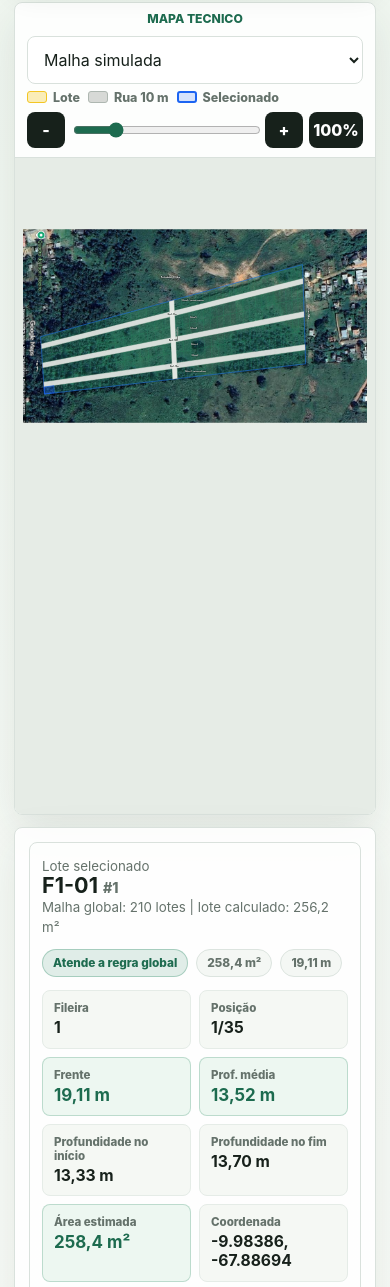
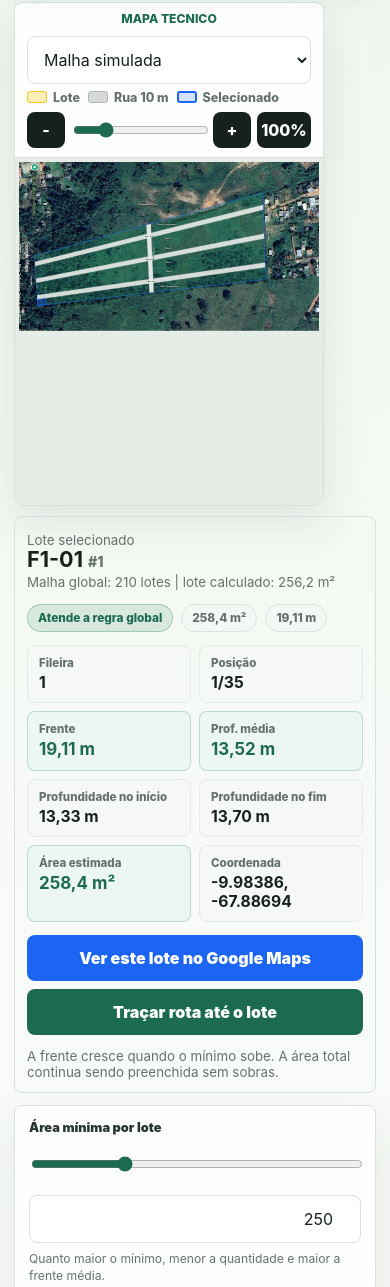
Before and after one commit to EDUARDOESDV/Terras, a website: page index.html in a window 390 px wide. Shown: the part 264-1551 px from the top of the page. Drawn offline with Linux system fonts and the light colour scheme.

Commit message:
Ajusta mobile do mapa tecnico

```diff
--- a/app.js
+++ b/app.js
@@ -865,7 +865,7 @@
 function renderDetails(lot) {
   const maps = mapsUrl(lot.lat, lot.lng);
   const directions = mapsDirectionsUrl(lot.lat, lot.lng);
-  details.innerHTML = `
+  const html = `
     <div>
       <small>Lote selecionado</small>
       <h3>${lot.id} <span class="lot-number">#${lot.number}</span></h3>
@@ -894,6 +894,11 @@
     </div>
     <small>A frente cresce quando o m\u00ednimo sobe. A \u00e1rea total continua sendo preenchida sem sobras.</small>
   `;
+  details.innerHTML = html;
+  const mobileDetails = document.querySelector("#lotDetailsMobile");
+  if (mobileDetails) {
+    mobileDetails.innerHTML = html;
+  }
 }
 
 function selectLot(id, options = {}) {
--- a/index.html
+++ b/index.html
@@ -8,7 +8,7 @@
       content="Mapa interativo de loteamento com area minima ajustavel, lotes clicaveis, medidas individuais e link direto para o Google Maps."
     />
     <title>Loteamento Interativo - 7 hectares</title>
-    <link rel="stylesheet" href="styles.css" />
+    <link rel="stylesheet" href="styles.css?v=20260702" />
   </head>
   <body>
     <header class="topbar">
@@ -209,10 +209,12 @@
             ></iframe>
           </div>
         </section>
+
+        <section id="lotDetailsMobile" class="details details-mobile" aria-live="polite"></section>
       </section>
 
     </main>
 
-    <script src="app.js"></script>
+    <script src="app.js?v=20260702"></script>
   </body>
 </html>
--- a/styles.css
+++ b/styles.css
@@ -297,6 +297,10 @@
   gap: 13px;
   min-height: 248px;
   padding: 15px;
+}
+
+.details-mobile {
+  display: none;
 }
 
 .details h3 {
@@ -775,17 +779,26 @@
   }
 
   .svg-wrap {
-    padding: 8px;
+    padding: 4px 4px 6px;
   }
 
   #lotMap {
-    min-height: 320px;
-    max-height: 68vh;
+    min-height: 0;
+    max-height: 52vh;
   }
 
   .real-map {
-    min-height: 320px;
-    max-height: 68vh;
+    min-height: 0;
+    max-height: 52vh;
+  }
+
+  .details-mobile {
+    display: grid;
+    margin-top: -2px;
+  }
+
+  .tools #lotDetails {
+    display: none;
   }
 
   .details {
```
